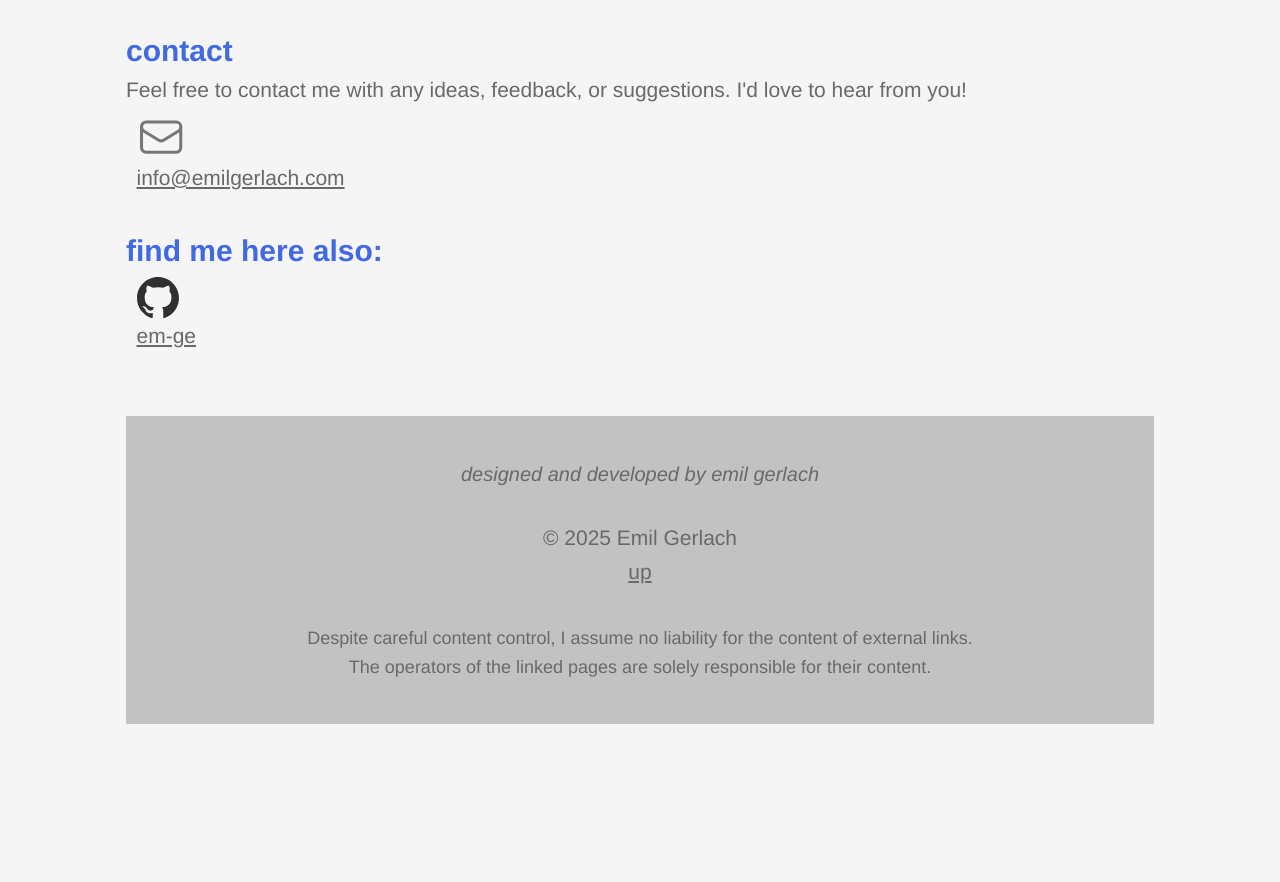
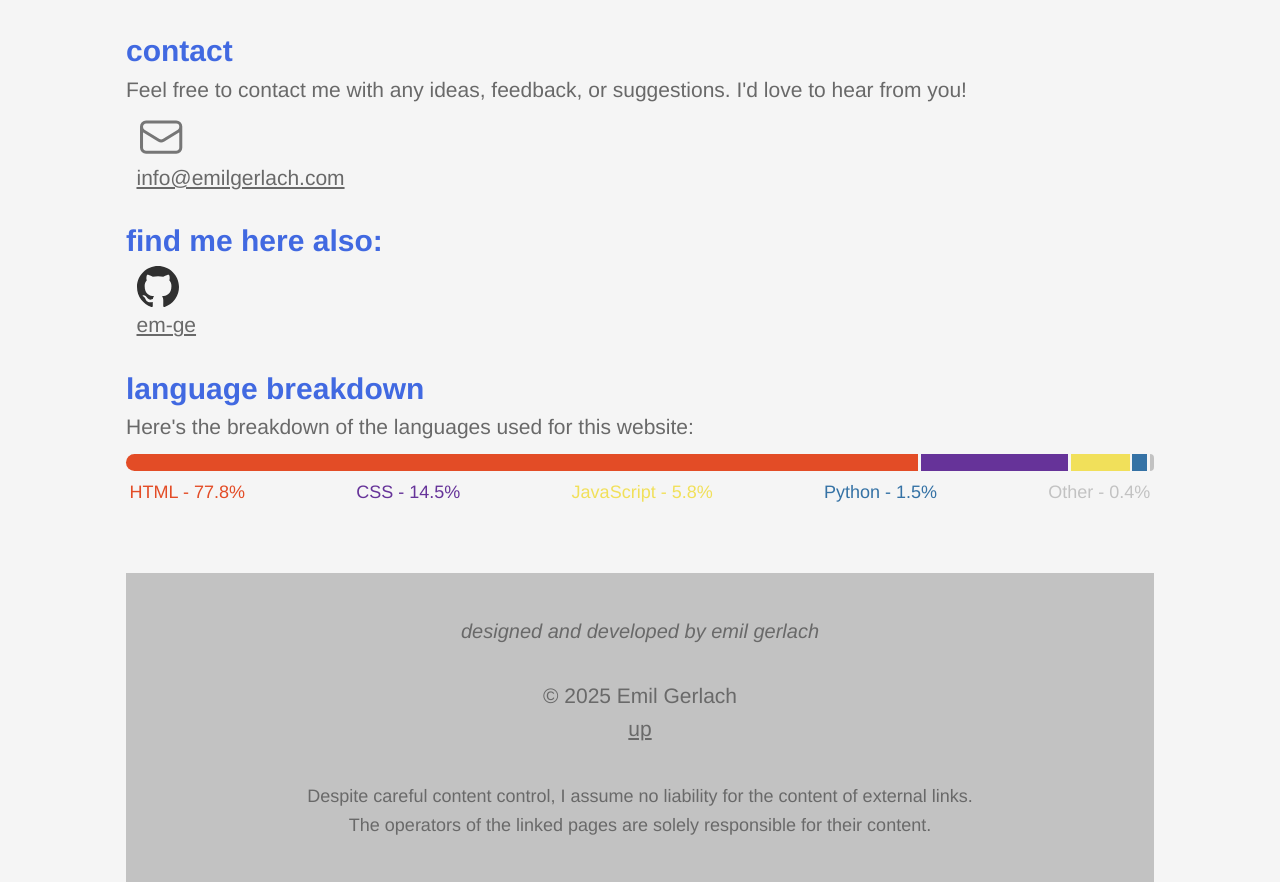
Before and after one commit to em-ge/emilgerlach.com, a Flask app: page / in a window 1280 px wide. Shown: the part 1186-2068 px from the top of the page. Before the commit the page ends 1910 px from the top, so only its background shows below. Run offline with Flask 3, Linux system fonts and the light colour scheme.

Commit message:
language breakdown, css transition

```diff
--- a/static/css/styles.css
+++ b/static/css/styles.css
@@ -6,6 +6,7 @@
   --btn-color: black;
   --select-color: royalblue;
   --select-background-color: lightgray;
+  --other-background-color: rgba(0, 0, 0, 0.209);
 }
 
 body {
@@ -142,6 +143,7 @@ a:focus {
 
 .lightmode-darkmode-btn:hover {
   transform: scale(1.05);
+  transition: transform 0.3s ease;
   color: royalblue;
   opacity: 1;
 }
@@ -163,6 +165,7 @@ a:focus {
 
 .home-btn a:hover {
   transform: scale(1.05);
+  transition: transform 0.3s ease;
   color: royalblue;
   opacity: 1;
 }
@@ -190,6 +193,7 @@ a:focus {
 
 .open-sidebar-btn:hover {
   transform: scale(1.05);
+  transition: transform 0.3s ease;
   color: royalblue;
   opacity: 1;
 }
@@ -355,7 +359,7 @@ a:focus {
   padding-right: 1em;
   cursor: pointer;
   margin-top: -1.5em;
-  margin-bottom: 2em;
+  margin-bottom: 1.5em;
   margin-left: 0.5em;
 }
 
@@ -371,6 +375,7 @@ a:focus {
 
 .mail-contact-img:hover {
   transform: scale(1.07);
+  transition: transform 0.3s ease;
   color: royalblue;
   opacity: 1;
 }
@@ -390,6 +395,7 @@ a:focus {
   cursor: pointer;
   margin-top: -1.5em;
   margin-left: 0.5em;
+  margin-bottom: 1.5em;
 }
 
 .github-contact-img {
@@ -403,6 +409,7 @@ a:focus {
 
 .github-contact-img:hover {
   transform: scale(1.07);
+  transition: transform 0.3s ease;
   color: royalblue;
   opacity: 1;
 }
@@ -427,6 +434,7 @@ a:focus {
 
 .soundcloud-contact-img:hover {
   transform: scale(1.07);
+  transition: transform 0.3s ease;
   color: royalblue;
   opacity: 1;
 }
@@ -451,9 +459,90 @@ a:focus {
 
 .soundcloud-contact-img:hover {
   transform: scale(1.07);
+  transition: transform 0.3s ease;
   color: royalblue;
   opacity: 1;
 } */
+
+.languages-bar-container {
+  display: flex;
+  flex-direction: row;
+  gap: 0.12em;
+  margin-top: -1em;
+  cursor: pointer;
+}
+
+.languages-text {
+  display: flex;
+  flex-direction: row;
+  margin-top: 0.2em;
+  justify-content: space-between;
+  font-size: 18px;
+}
+
+.bar {
+  height: 0.8em;
+}
+
+.bar:hover {
+  transform: scale(1.05);
+  transition: transform 0.3s ease;
+}
+
+.bar-text {
+  cursor: pointer;
+  padding: 0.2em;
+}
+
+.bar-text:hover {
+  background-color: var(--select-background-color);
+  border-radius: 5px;
+}
+
+.js {
+  background-color: #f1e05a;
+}
+
+.js-text {
+  color: #f1e05a;
+}
+
+.html {
+  background-color: #e34c26;
+  color: #e34c26;
+  border-top-left-radius: 10px;
+  border-bottom-left-radius: 10px;
+}
+
+.html-text {
+  color: #e34c26;
+}
+
+.css {
+  background-color: #663399;
+}
+
+.css-text {
+  color: #663399;
+}
+
+.python {
+  background-color: #3572a5;
+}
+
+.python-text {
+  color: #3572a5;
+}
+
+.other {
+  background-color: var(--other-background-color);
+  border-top-right-radius: 10px;
+  border-bottom-right-radius: 10px;
+}
+
+.other-text {
+  color: var(--other-background-color);
+}
 
 .terms-div {
   margin-top: 0.7em;
@@ -499,6 +588,7 @@ a:focus {
 
 .n-t-a-container:hover {
   transform: scale(1.03);
+  transition: transform 0.3s ease;
   cursor: pointer;
   border: 2px solid royalblue;
 }
@@ -553,6 +643,7 @@ a:focus {
 
 .download:hover {
   transform: scale(1.03);
+  transition: transform 0.3s ease;
   cursor: pointer;
   border: 2px solid royalblue;
 }
--- a/static/js/main.js
+++ b/static/js/main.js
@@ -92,6 +92,11 @@ function toggleDarkMode() {
       "--select-background-color",
       "lightgray"
     );
+    // language
+    document.documentElement.style.setProperty(
+      "--other-background-color",
+      "rgba(0, 0, 0, 0.209)"
+    );
 
     const homeBtnDarkmode = document.querySelector(".home-btn");
     homeBtnDarkmode.style.opacity = "1";
@@ -127,6 +132,11 @@ function toggleDarkMode() {
       "--select-background-color",
       "dimgray"
     );
+    // language
+    document.documentElement.style.setProperty(
+      "--other-background-color",
+      "rgb(237, 237, 237, 0.6)"
+    );
 
     const homeBtnLightmode = document.querySelector(".home-btn");
     homeBtnLightmode.style.opacity = "0.56";
@@ -160,3 +170,54 @@ function setMetaThemeColor() {
     metaThemeColor.setAttribute("content", themeColor);
   }
 }
+
+const htmlText = document.querySelector(".html-text");
+const htmlElement = document.querySelector(".html");
+
+htmlText.addEventListener("mouseenter", () => {
+  htmlElement.style.transform = "scale(1.02)";
+});
+htmlText.addEventListener("mouseleave", () => {
+  htmlElement.style.transform = "scale(1)";
+});
+
+const cssText = document.querySelector(".css-text");
+const cssElement = document.querySelector(".css");
+
+cssText.addEventListener("mouseenter", () => {
+  cssElement.style.transform = "scale(1.09)";
+});
+cssText.addEventListener("mouseleave", () => {
+  cssElement.style.transform = "scale(1)";
+});
+
+const jsText = document.querySelector(".js-text");
+const jsElement = document.querySelector(".js");
+
+jsText.addEventListener("mouseenter", () => {
+  jsElement.style.transform = "scale(1.1)";
+});
+jsText.addEventListener("mouseleave", () => {
+  jsElement.style.transform = "scale(1)";
+});
+
+const pythonText = document.querySelector(".python-text");
+const pythonElement = document.querySelector(".python");
+
+pythonText.addEventListener("mouseenter", () => {
+  pythonElement.style.transform = "scale(1.18)";
+});
+pythonText.addEventListener("mouseleave", () => {
+  pythonElement.style.transform = "scale(1)";
+});
+
+const otherText = document.querySelector(".other-text");
+const otherElement = document.querySelector(".other");
+
+otherText.addEventListener("mouseenter", () => {
+  otherElement.style.transform = "scale(1.2)";
+});
+
+otherText.addEventListener("mouseleave", () => {
+  otherElement.style.transform = "scale(1)";
+});
--- a/templates/index.html
+++ b/templates/index.html
@@ -53,6 +53,7 @@
             <a href="#about-website">about this Website</a>
             <a href="#contact">contact</a>
             <a href="#find-me">find me here also</a>
+            <a href="#language-breakdown">language breakdown</a>
             <div class="sidebar-special-content">
               <a href="/blog">My Blog</a>
               <a href="/dev">Dev</a>
@@ -154,6 +155,27 @@
       </div> -->
     </div>
 
+    <div class="sub-heading">
+      <h2 id="language-breakdown">language breakdown</h2>
+    </div>
+    <p class="normal-text">
+      Here's the breakdown of the languages used for this website:
+    </p>
+    <div class="languages-bar-container">
+      <div class="bar html" style="width: 77.8%;"></div>
+      <div class="bar css" style="width: 14.5%;"></div>
+      <div class="bar js" style="width: 5.8%;"></div>
+      <div class="bar python" style="width: 1.5%;"></div>
+      <div class="bar other" style="width: 0.4%;"></div>
+    </div>
+    <div class="languages-text">
+      <div class="bar-text html-text">HTML - 77.8%</div>
+      <div class="bar-text css-text">CSS - 14.5%</div>
+      <div class="bar-text js-text">JavaScript - 5.8%</div>
+      <div class="bar-text python-text">Python - 1.5%</div>
+      <div class="bar-text other-text"> Other - 0.4%</div>
+    </div>
+
     <div class="legal-content">
       <span class="legal-text">
         <p style="font-size: 20px"><i>designed and developed by emil gerlach</i></p>
```
